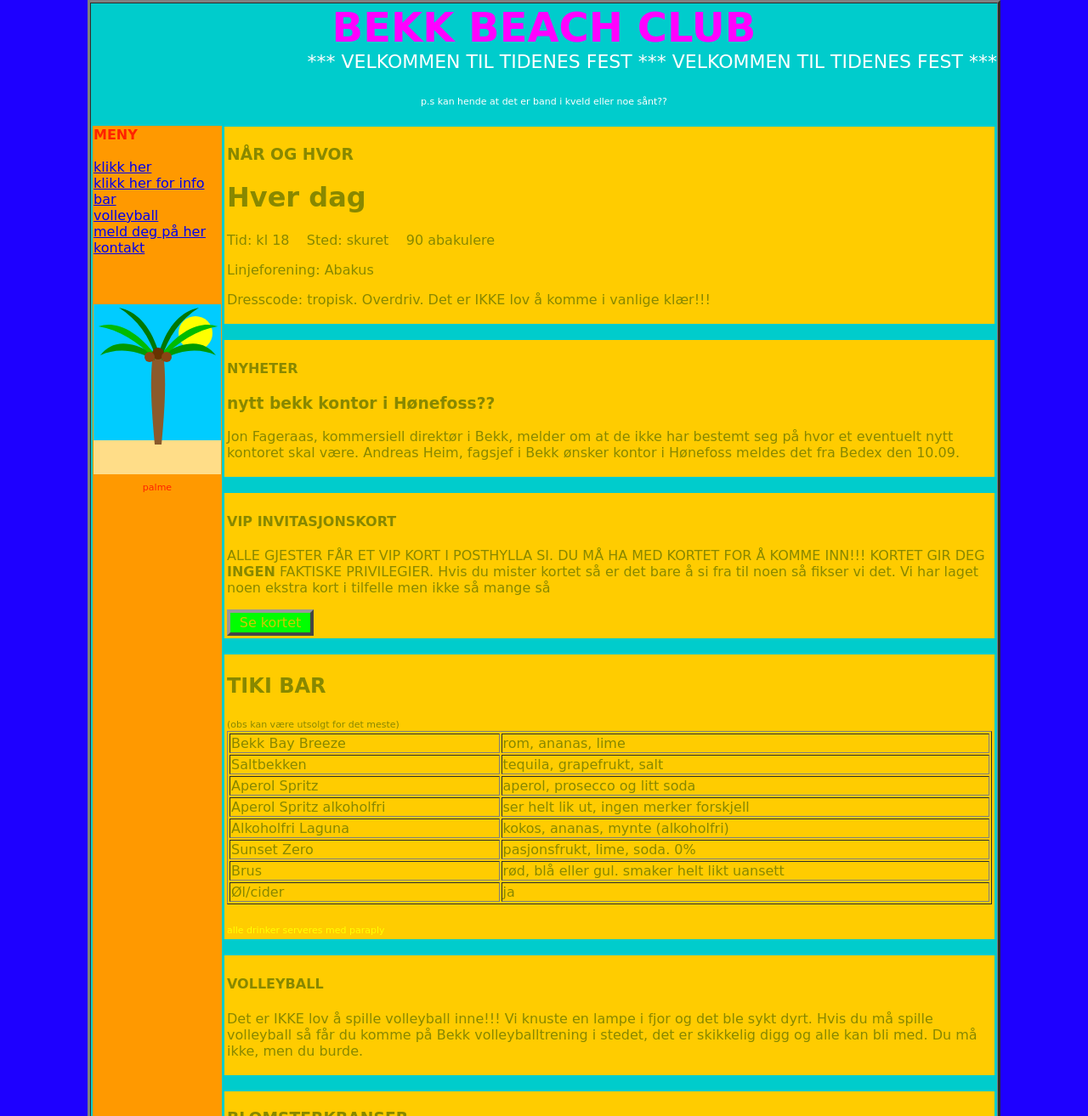
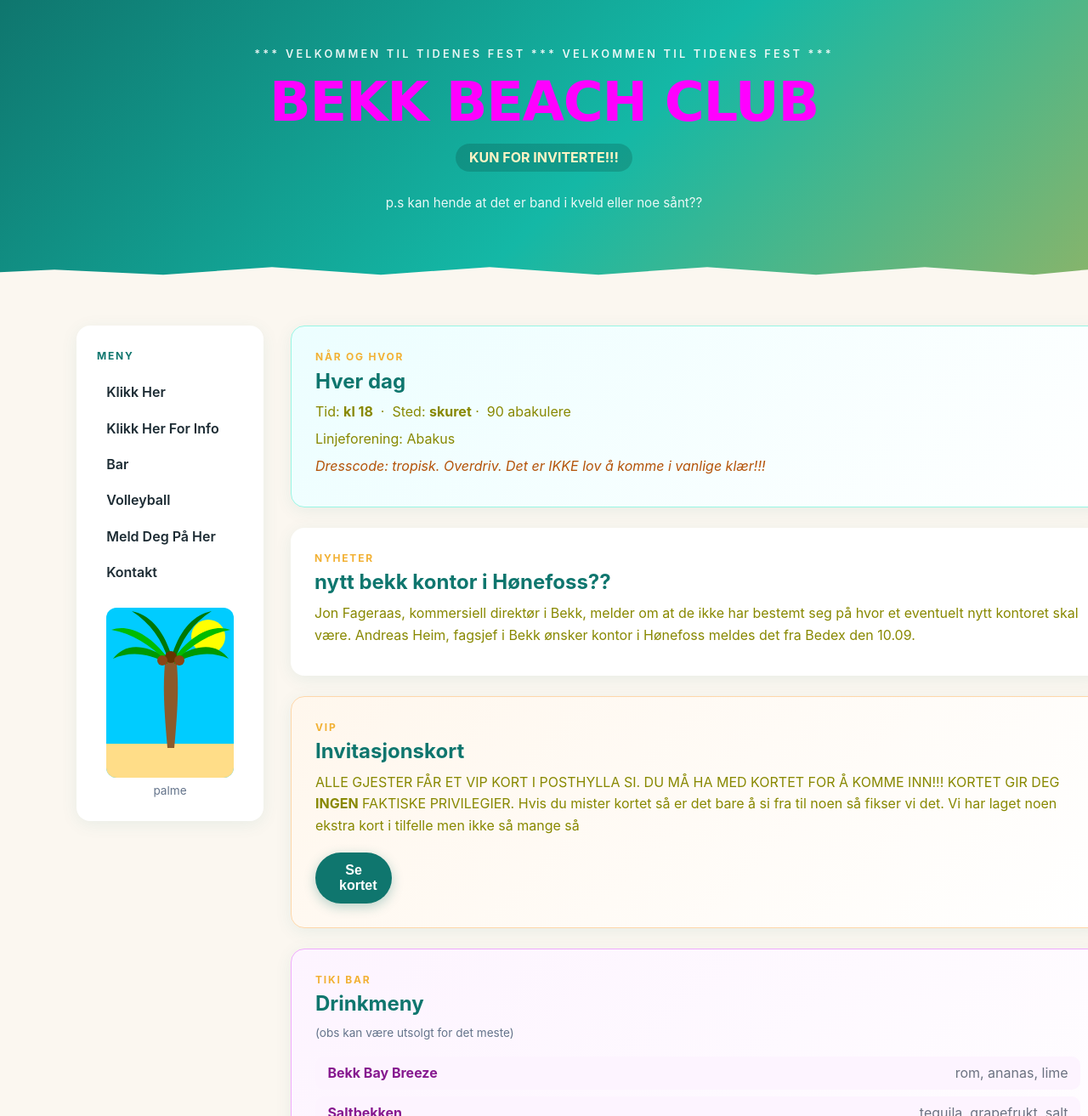
Before and after one commit to bekk/bekk-beach-club-26, a Next.js app: page / in a window 1280 px wide. Shown: the top 1313 px of the page at 85% size. Built offline with nearby package versions, Linux system fonts and the light colour scheme.

Commit message:
lag 01: 20:06:01

```diff
--- a/app/page.js
+++ b/app/page.js
@@ -14,135 +14,422 @@
   // }
 
   return (
-    <center>
-      <table width="900" border="3" cellPadding="0" cellSpacing="0" bgColor="#00cccc">
-        <tbody>
-          <tr>
-            <td>
-              <center>
-                <div className="tittel">{data.tittel}</div>
-                <marquee behavior="alternate" scrollAmount="12">
-                  <span style={{ color: "#ffffff", fontSize: "22px" }}>{data.banner}</span>
-                </marquee>
-                <br />
-                <span className="blink" style={{ color: "#ff0000", fontWeight: "bold" }}>{data.alarm}</span>
-                <br />
-                <span className="liten" style={{ color: "#ffffff" }}>{data.bandHint}</span>
-                <br /><br />
-              </center>
+    <div className="side">
+      <header className="hero">
+        <div className="hero-inner">
+          <p className="banner">{data.banner}</p>
+          <h1 className="tittel">{data.tittel}</h1>
+          <p className="alarm">{data.alarm}</p>
+          <p className="hint">{data.bandHint}</p>
+        </div>
+        <div className="bolge" aria-hidden="true" />
+      </header>
 
-              <table width="100%" border="0">
-                <tbody>
-                  <tr>
-                    <td width="200" vAlign="top" bgColor="#ff9900">
-                      <b>MENY</b>
-                      <br /><br />
-                      {data.meny.map((m, i) => (
-                        <span key={i}><a href={m == "bar" ? "/bar" : m == "kontakt" ? "/kontakt" : "#"}>{m}</a><br /></span>
-                      ))}
-                      <br /><br /><br />
-                      <center>
-                        <img src={data.bilder.palme} width="150" height="200" />
-                        <br />
-                        <span className="liten">palme</span>
-                      </center>
-                    </td>
+      <div className="layout">
+        <nav className="meny">
+          <span className="meny-tittel">Meny</span>
+          <ul>
+            {data.meny.map((m, i) => (
+              <li key={i}>
+                <a href={m == "bar" ? "/bar" : m == "kontakt" ? "/kontakt" : "#"}>{m}</a>
+              </li>
+            ))}
+          </ul>
+          <div className="palme-wrap">
+            <img src={data.bilder.palme} width="150" height="200" alt="palme" />
+            <span className="liten">palme</span>
+          </div>
+        </nav>
 
-                    <td vAlign="top">
-                      <div className={"boks " + "stor"}>
-                        <h3>NÅR OG HVOR</h3>
-                        <h1>Hver dag</h1>
-                        <p>Tid: {data.tid} &nbsp;&nbsp; Sted: {data.sted} &nbsp;&nbsp; {data.antallAbakulere} abakulere</p>
-                        <p>Linjeforening: {data.linjeforening}</p>
-                        <p>{data.dresscode}</p>
-                      </div>
+        <main className="innhold">
+          <section className="boks stor">
+            <h3 className="eyebrow">Når og hvor</h3>
+            <h2>Hver dag</h2>
+            <p>
+              Tid: <strong>{data.tid}</strong> &nbsp;·&nbsp; Sted: <strong>{data.sted}</strong>
+              &nbsp;·&nbsp; {data.antallAbakulere} abakulere
+            </p>
+            <p>Linjeforening: {data.linjeforening}</p>
+            <p className="dresscode">{data.dresscode}</p>
+          </section>
 
-                      <br />
+          <section className="boks">
+            <h3 className="eyebrow">Nyheter</h3>
+            <h2>{data.nyhetTittel}</h2>
+            <p>{data.nyhetTekst}</p>
+          </section>
 
-                      <div className="boks">
-                        <h4>NYHETER</h4>
-                        <h3>{data.nyhetTittel}</h3>
-                        <p>{data.nyhetTekst}</p>
-                      </div>
+          <section className="boks vip">
+            <h3 className="eyebrow">VIP</h3>
+            <h2>Invitasjonskort</h2>
+            <p dangerouslySetInnerHTML={{ __html: data.vipTekst }}></p>
+            <button className="knapp" onClick={() => alert("kommer snart")}>
+              Se kortet
+            </button>
+          </section>
 
-                      <br />
+          <section className="boks tiki">
+            <h3 className="eyebrow">Tiki Bar</h3>
+            <h2>Drinkmeny</h2>
+            <p className="liten">{data.barNotis}</p>
+            <div className="drink-liste">
+              {data.drinker.map((d, i) => (
+                <div className="drink-rad" key={i}>
+                  <span className="drink-navn">{d.navn}</span>
+                  <span className="drink-innhold">{d.innhold}</span>
+                </div>
+              ))}
+            </div>
+            <span className="liten gul">alle drinker serveres med paraply 🌂</span>
+          </section>
 
-                      <div className="boks">
-                        <h4>VIP INVITASJONSKORT</h4>
-                        <p dangerouslySetInnerHTML={{ __html: data.vipTekst }}></p>
-                        <div className="knapp" onClick={() => alert("kommer snart")}>
-                          Se kortet
-                        </div>
-                      </div>
+          <section className="boks">
+            <h3 className="eyebrow">Aktivitet</h3>
+            <h2>Volleyball</h2>
+            <p>{data.volleyballTekst}</p>
+          </section>
 
-                      <br />
+          <section className="boks">
+            <h3 className="eyebrow">Pynt</h3>
+            <h2>Blomsterkranser</h2>
+            <p>{data.kransTekst}</p>
+            <img className="krans-bilde" src={data.bilder.krans} alt="blomsterkrans" />
+          </section>
 
-                      <div className="boks">
-                        <h2>TIKI BAR</h2>
-                        <span className="liten">{data.barNotis}</span>
-                        <table border="1" width="100%">
-                          <tbody>
-                            {data.drinker.map((d, i) => (
-                              <tr key={i}><td>{d.navn}</td><td>{d.innhold}</td></tr>
-                            ))}
-                          </tbody>
-                        </table>
-                        <br />
-                        <span className="liten gul">alle drinker serveres med paraply</span>
-                      </div>
+          <section className="boks paamelding">
+            <h3 className="eyebrow">Bli med</h3>
+            <h2>Meld deg på</h2>
+            <div className="felt-rad">
+              <label>Navn</label>
+              <input type="text" id="felt" />
+            </div>
+            <div className="felt-rad">
+              <label>Epost</label>
+              <input type="text" id="felt" />
+            </div>
+            <div className="felt-rad">
+              <label>Allergier</label>
+              <input type="text" id="felt2" />
+            </div>
+            <div className="felt-rad checkbox-rad">
+              <label>Kommer du?</label>
+              <input type="checkbox" /> ja
+            </div>
+            <button className="knapp">Send</button>
+          </section>
+        </main>
+      </div>
 
-                      <br />
+      <footer className="footer">
+        <img src={data.bilder.bygging} width="400" height="60" alt="bygging" />
+        <p className="liten">
+          Bekk Beach Club {aar} &nbsp;|&nbsp; laget av festkomiteen &nbsp;|&nbsp;
+          <a href="#"> klikk her</a> for spørsmål
+          <br />
+          Du er besøkende nummer {data.besokende}
+        </p>
+      </footer>
 
-                      <div className="boks">
-                        <h4>VOLLEYBALL</h4>
-                        <p>{data.volleyballTekst}</p>
-                      </div>
+      <style jsx>{`
+        .side {
+          min-height: 100vh;
+          background: #fbf7f0;
+          color: #1c2b33;
+          font-family: -apple-system, BlinkMacSystemFont, "Segoe UI", Helvetica, Arial, sans-serif;
+        }
 
-                      <br />
+        .hero {
+          position: relative;
+          background: linear-gradient(135deg, #0f766e 0%, #14b8a6 55%, #f2b134 140%);
+          color: #fff;
+          padding: 3.5rem 1.5rem 5rem;
+          text-align: center;
+          overflow: hidden;
+        }
+        .hero-inner {
+          max-width: 720px;
+          margin: 0 auto;
+          position: relative;
+          z-index: 1;
+        }
+        .banner {
+          text-transform: uppercase;
+          letter-spacing: 0.25em;
+          font-size: 0.8rem;
+          font-weight: 600;
+          opacity: 0.9;
+          margin: 0 0 0.75rem;
+        }
+        .tittel {
+          font-size: clamp(2.4rem, 6vw, 4rem);
+          font-weight: 800;
+          margin: 0 0 0.75rem;
+          letter-spacing: -0.02em;
+        }
+        .alarm {
+          font-weight: 700;
+          color: #fff3c4;
+          background: rgba(0, 0, 0, 0.15);
+          display: inline-block;
+          padding: 0.4rem 1rem;
+          border-radius: 999px;
+          margin: 0 0 0.75rem;
+        }
+        .hint {
+          font-size: 0.95rem;
+          opacity: 0.9;
+        }
+        .bolge {
+          position: absolute;
+          bottom: -1px;
+          left: 0;
+          right: 0;
+          height: 60px;
+          background: #fbf7f0;
+          clip-path: polygon(0 60%, 5% 55%, 15% 65%, 25% 50%, 35% 65%, 45% 50%, 55% 65%, 65% 50%, 75% 65%, 85% 50%, 95% 65%, 100% 55%, 100% 100%, 0 100%);
+        }
 
-                      <div className="boks">
-                        <h3>BLOMSTERKRANSER</h3>
-                        <p>{data.kransTekst}</p>
-                        <img src={data.bilder.krans} />
-                      </div>
+        .layout {
+          max-width: 1100px;
+          margin: 0 auto;
+          padding: 2.5rem 1.5rem 1rem;
+          display: grid;
+          grid-template-columns: 220px 1fr;
+          gap: 2rem;
+          align-items: start;
+        }
 
-                      <br />
+        .meny {
+          background: #fff;
+          border-radius: 16px;
+          padding: 1.5rem;
+          box-shadow: 0 4px 20px rgba(15, 118, 110, 0.08);
+          position: sticky;
+          top: 1.5rem;
+        }
+        .meny-tittel {
+          text-transform: uppercase;
+          letter-spacing: 0.15em;
+          font-size: 0.75rem;
+          font-weight: 700;
+          color: #0f766e;
+        }
+        .meny ul {
+          list-style: none;
+          margin: 1rem 0 1.5rem;
+          padding: 0;
+          display: flex;
+          flex-direction: column;
+          gap: 0.4rem;
+        }
+        .meny a {
+          display: block;
+          text-decoration: none;
+          color: #1c2b33;
+          font-weight: 600;
+          text-transform: capitalize;
+          padding: 0.5rem 0.7rem;
+          border-radius: 8px;
+          transition: background 0.15s ease, color 0.15s ease, transform 0.15s ease;
+        }
+        .meny a:hover,
+        .meny a:focus-visible {
+          background: #ccfbf1;
+          color: #0f766e;
+          transform: translateX(3px);
+          outline: none;
+        }
+        .palme-wrap {
+          text-align: center;
+        }
+        .palme-wrap img {
+          border-radius: 12px;
+          max-width: 100%;
+          height: auto;
+        }
 
-                      <div className="boks">
-                        <h4>MELD DEG PÅ</h4>
-                        <table border="0"><tbody>
-                          <tr><td>Navn</td><td><input type="text" id="felt" /></td></tr>
-                          <tr><td>Epost</td><td><input type="text" id="felt" /></td></tr>
-                          <tr><td>Allergier</td><td><input type="text" id="felt2" /></td></tr>
-                          <tr><td>Kommer du?</td><td><input type="checkbox" /> ja</td></tr>
-                        </tbody></table>
-                        <br />
-                        <div className="knapp">Send</div>
-                      </div>
+        .innhold {
+          display: grid;
+          gap: 1.5rem;
+        }
 
-                      <br />
-                    </td>
-                  </tr>
-                </tbody>
-              </table>
+        .boks {
+          background: #fff;
+          border-radius: 16px;
+          padding: 1.75rem;
+          box-shadow: 0 4px 20px rgba(15, 118, 110, 0.08);
+          transition: transform 0.2s ease, box-shadow 0.2s ease;
+        }
+        .boks:hover {
+          transform: translateY(-3px);
+          box-shadow: 0 10px 28px rgba(15, 118, 110, 0.14);
+        }
+        .eyebrow {
+          text-transform: uppercase;
+          letter-spacing: 0.15em;
+          font-size: 0.75rem;
+          font-weight: 700;
+          color: #f2b134;
+          margin: 0 0 0.4rem;
+        }
+        .boks h2 {
+          margin: 0 0 0.6rem;
+          font-size: 1.5rem;
+          color: #0f766e;
+        }
+        .boks p {
+          line-height: 1.6;
+          margin: 0.4rem 0;
+        }
+        .stor {
+          background: linear-gradient(135deg, #ecfeff, #fff);
+          border: 1px solid #99f6e4;
+        }
+        .dresscode {
+          font-style: italic;
+          color: #b45309;
+        }
 
-              <center>
-                <img src={data.bilder.bygging} width="400" height="60" />
-                <hr />
-                <span className="liten" style={{ color: "#000000" }}>
-                  Bekk Beach Club {aar} &nbsp;|&nbsp; laget av festkomiteen &nbsp;|&nbsp;
-                  <a href="#">klikk her</a> for spørsmål
-                  <br />
-                  Best viewed in 1024x768
-                  <br />
-                  Du er besøkende nummer {data.besokende}
-                </span>
-                <br /><br />
-              </center>
-            </td>
-          </tr>
-        </tbody>
-      </table>
-    </center>
+        .vip {
+          background: linear-gradient(135deg, #fff7ed, #fff);
+          border: 1px solid #fed7aa;
+        }
+
+        .tiki {
+          background: linear-gradient(135deg, #fdf4ff, #fff);
+          border: 1px solid #f0abfc;
+        }
+        .drink-liste {
+          display: grid;
+          gap: 0.5rem;
+          margin: 1rem 0;
+        }
+        .drink-rad {
+          display: flex;
+          justify-content: space-between;
+          gap: 1rem;
+          padding: 0.6rem 0.9rem;
+          background: #fdf4ff;
+          border-radius: 10px;
+          transition: background 0.15s ease;
+        }
+        .drink-rad:hover {
+          background: #fae8ff;
+        }
+        .drink-navn {
+          font-weight: 700;
+          color: #86198f;
+        }
+        .drink-innhold {
+          color: #6b7280;
+          text-align: right;
+        }
+
+        .krans-bilde {
+          margin-top: 0.75rem;
+          max-width: 100%;
+          border-radius: 12px;
+        }
+
+        .paamelding {
+          background: linear-gradient(135deg, #f0fdfa, #fff);
+          border: 1px solid #99f6e4;
+        }
+        .felt-rad {
+          display: grid;
+          grid-template-columns: 110px 1fr;
+          align-items: center;
+          gap: 0.75rem;
+          margin: 0.75rem 0;
+        }
+        .felt-rad label {
+          font-weight: 600;
+          color: #334155;
+        }
+        .checkbox-rad {
+          grid-template-columns: 110px auto;
+        }
+        input[type="text"] {
+          padding: 0.55rem 0.75rem;
+          border: 1px solid #cbd5e1;
+          border-radius: 8px;
+          font-size: 1rem;
+          transition: border-color 0.15s ease, box-shadow 0.15s ease;
+        }
+        input[type="text"]:hover {
+          border-color: #14b8a6;
+        }
+        input[type="text"]:focus-visible {
+          outline: none;
+          border-color: #0f766e;
+          box-shadow: 0 0 0 3px rgba(20, 184, 166, 0.25);
+        }
+        input[type="checkbox"] {
+          width: 18px;
+          height: 18px;
+          accent-color: #0f766e;
+        }
+
+        .knapp {
+          display: inline-block;
+          margin-top: 0.75rem;
+          background: #0f766e;
+          color: #fff;
+          border: none;
+          padding: 0.75rem 1.75rem;
+          border-radius: 999px;
+          font-weight: 700;
+          font-size: 1rem;
+          cursor: pointer;
+          transition: background 0.15s ease, transform 0.15s ease, box-shadow 0.15s ease;
+          box-shadow: 0 4px 14px rgba(15, 118, 110, 0.3);
+        }
+        .knapp:hover {
+          background: #0d9488;
+          transform: translateY(-2px);
+          box-shadow: 0 6px 18px rgba(15, 118, 110, 0.4);
+        }
+        .knapp:focus-visible {
+          outline: 3px solid #f2b134;
+          outline-offset: 2px;
+        }
+        .knapp:active {
+          transform: translateY(0);
+        }
+
+        .footer {
+          text-align: center;
+          padding: 2.5rem 1.5rem 3rem;
+        }
+        .footer img {
+          border-radius: 10px;
+          margin-bottom: 1rem;
+          max-width: 100%;
+          height: auto;
+        }
+        .liten {
+          font-size: 0.85rem;
+          color: #64748b;
+          line-height: 1.6;
+        }
+        .gul {
+          color: #b45309;
+          font-weight: 600;
+        }
+        .footer a {
+          color: #0f766e;
+          font-weight: 600;
+        }
+
+        @media (max-width: 800px) {
+          .layout {
+            grid-template-columns: 1fr;
+          }
+          .meny {
+            position: static;
+          }
+        }
+      `}</style>
+    </div>
   );
 }
```
